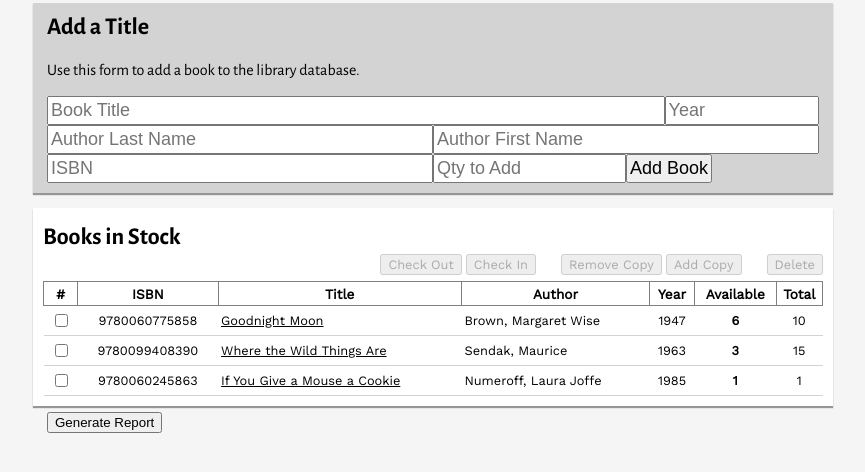
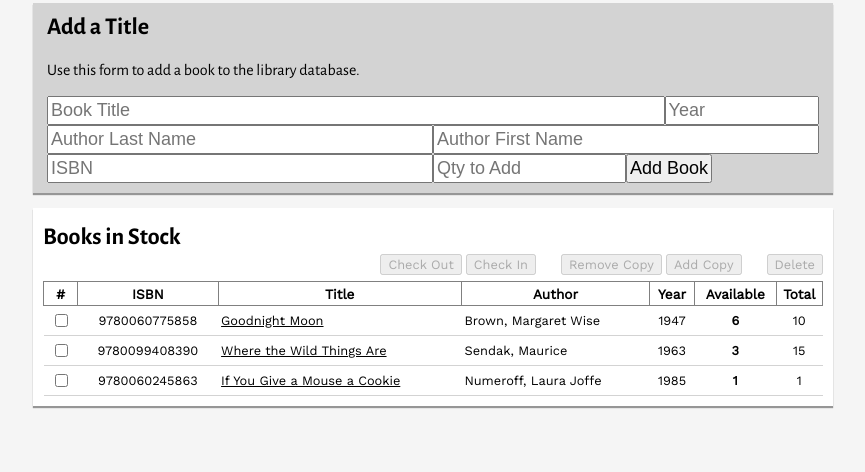
Before and after one commit to jdkoeppen/library, a plain HTML site: page index.html in a window 1280 px wide. Shown: the part 78-550 px from the top of the page, without its empty margins (207-1072 px from the left). Drawn offline with nearby package versions, Linux system fonts and the light colour scheme.

Commit message:
Revised last commit before review

```diff
--- a/index.html
+++ b/index.html
@@ -63,16 +63,7 @@
         </tbody>
       </table>
     </div>
-    <div>
-      <form class="report">
-        <fieldset>
-          <button type="button" id="report" alt="Generate Report">Generate Report</button>
-        </fieldset>
-      </form>
-    </div>
-    <div class="reportContainer">
 
-    </div>
   </main>
   <!--
       LIBRARY CHALLENGE:
```
